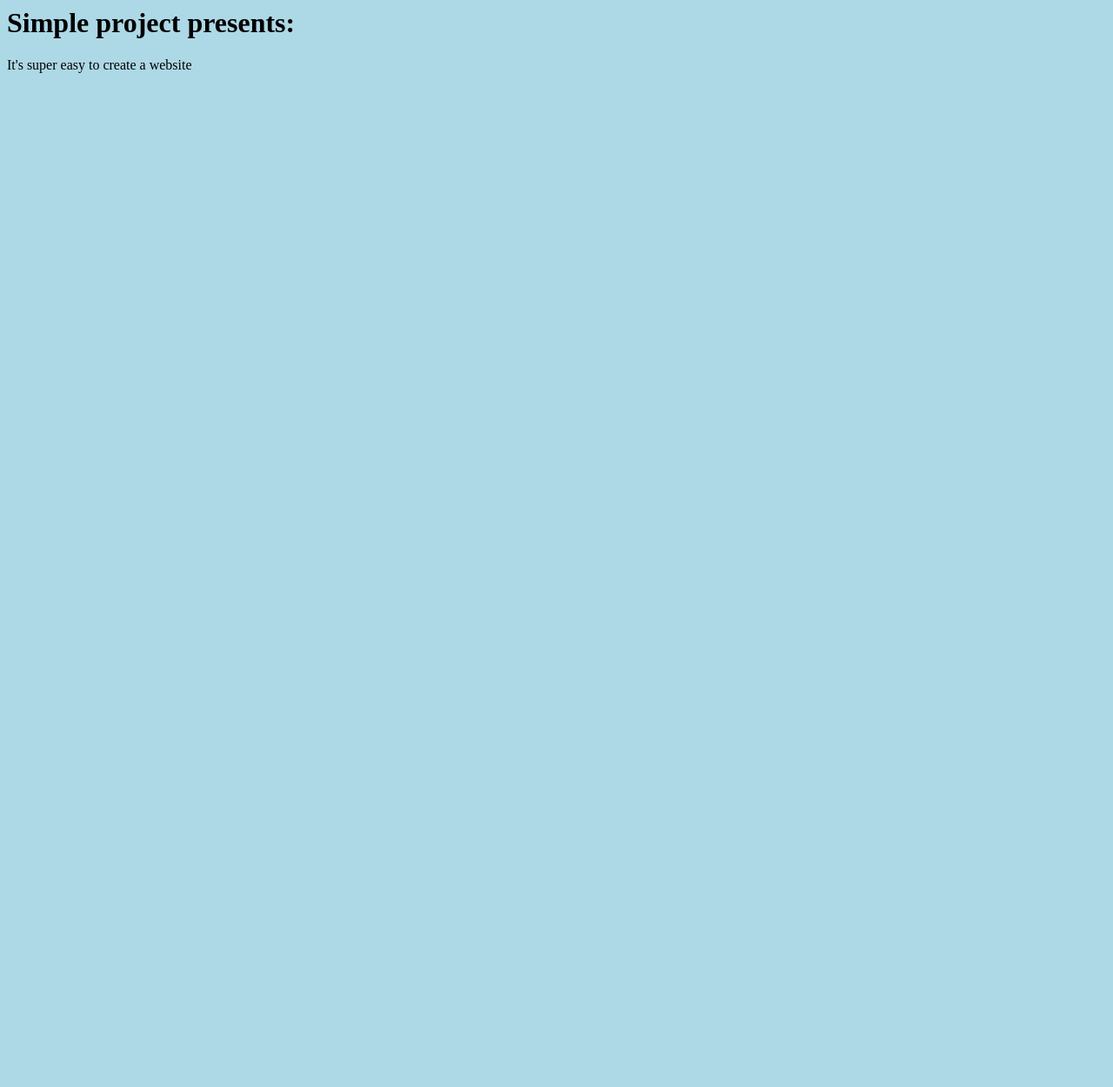
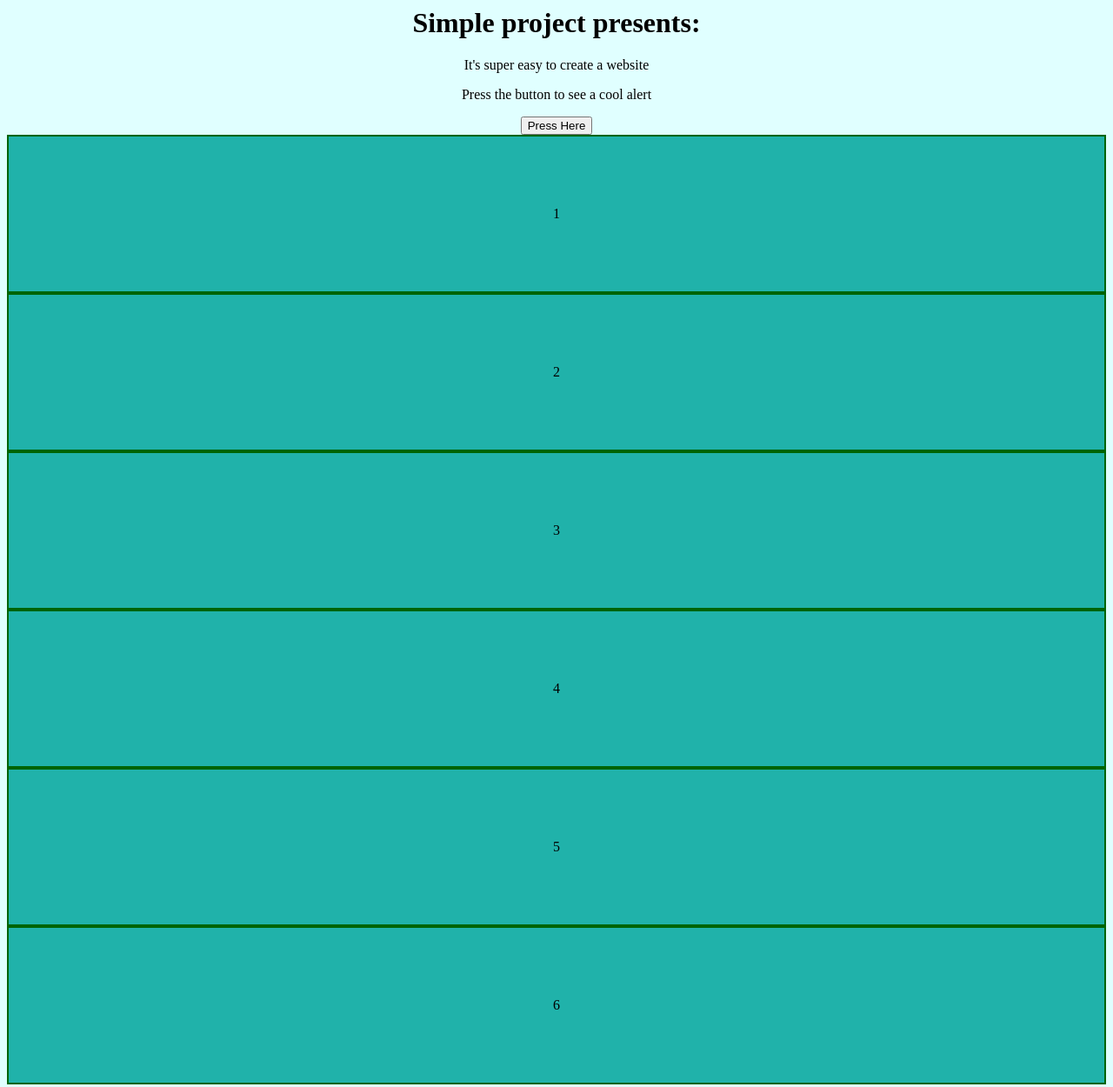
Before and after one commit to SebasBar/simple-project, a plain HTML site: page index.html in a window 1280 px wide. Shown: the whole page at 87% size. Before the commit the page ends 800 px from the top, so only its background shows below. Drawn offline with Linux system fonts and the light colour scheme.

Commit message:
Adde css functionality

```diff
--- a/index.html
+++ b/index.html
@@ -12,7 +12,18 @@
 <body>
     <h1>Simple project presents:</h1>
     <p>It's super easy to create a website</p>
+    <p>Press the button to see a cool alert</p>
+    <button onclick="aler()">Press Here</button>
     <script src="script.js"></script>
+
+    <div class="bloc-container">
+        <div class="bloc">1</div>
+        <div class="bloc">2</div>
+        <div class="bloc">3</div>
+        <div class="bloc">4</div>
+        <div class="bloc">5</div>
+        <div class="bloc">6</div>
+      </div>
 
 
 </body>
--- a/script.js
+++ b/script.js
@@ -1 +1,4 @@
+
+function aler(){
 alert("I hope this site is working");
+}
--- a/style.css
+++ b/style.css
@@ -1,3 +1,14 @@
 body {
-    background-color: lightblue;
+    background-color: lightcyan;
+    text-align: center;
   }
+.bloc-container{
+    grid-template-columns: repeat(auto-fill, 100px);
+    grid-gap: 20px;
+}
+
+.bloc{
+    padding: 5em;
+    background-color: lightseagreen;
+    border: 2px solid darkgreen;
+}
```
